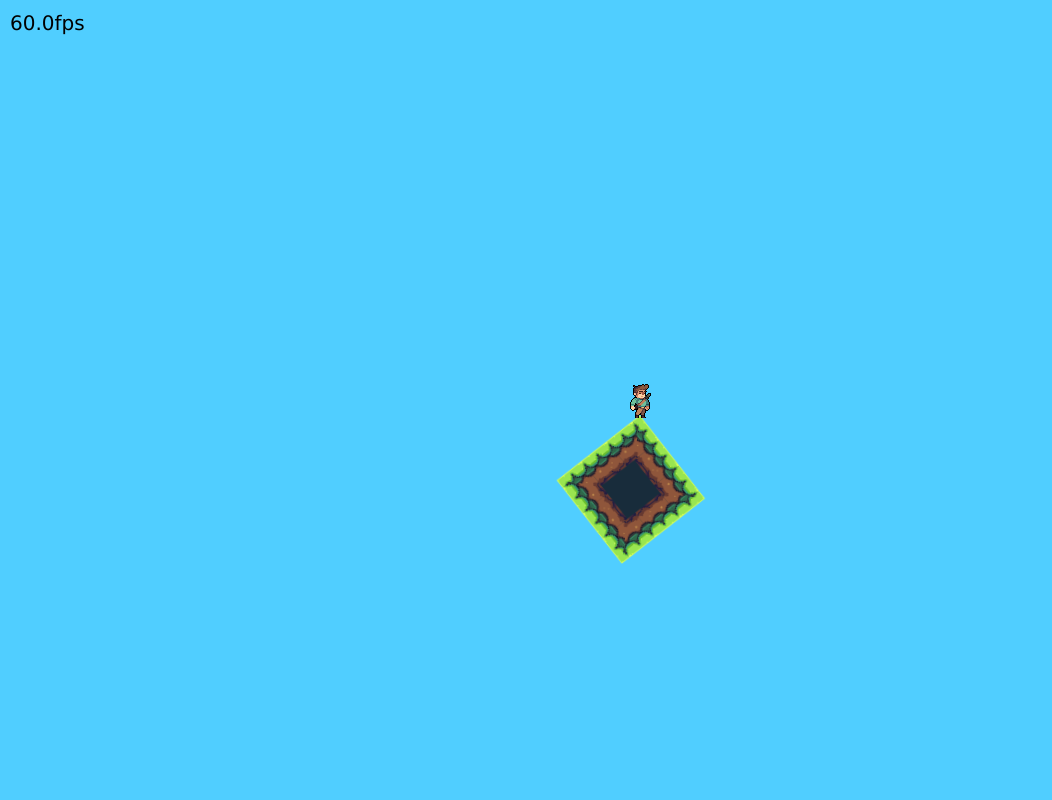
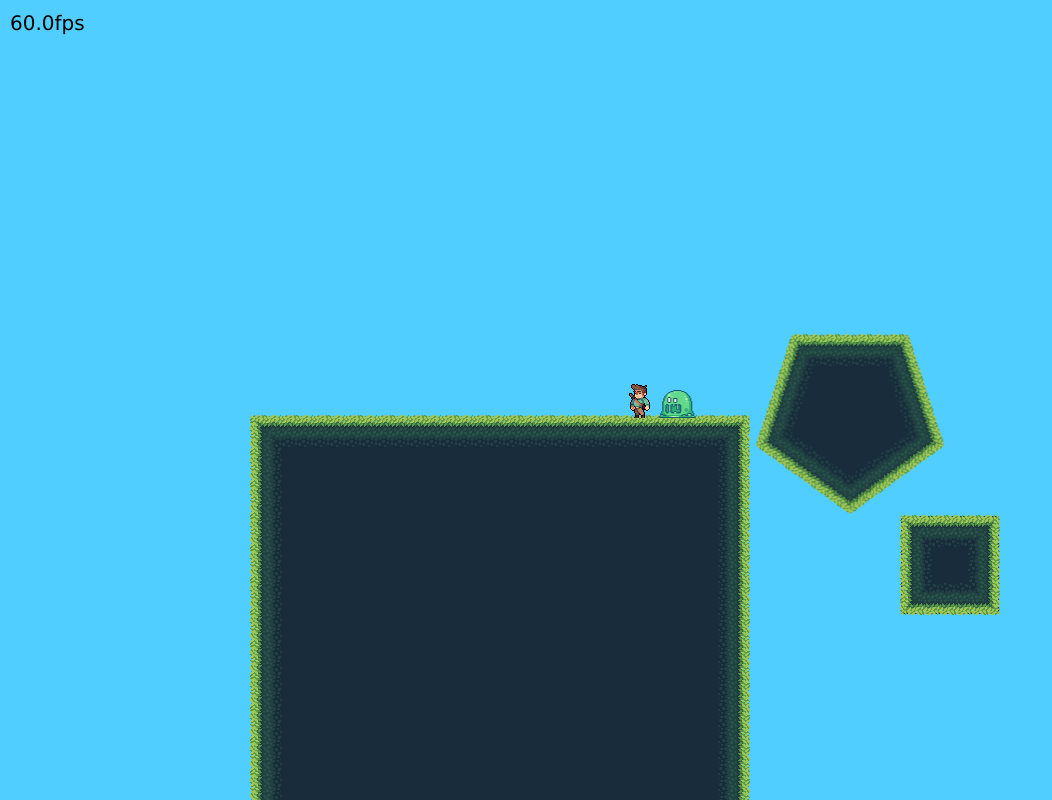
Before and after one commit to lukasharing/Mario-Galaxy-2d, a plain HTML site: page index.html in a window 1280 px wide. Shown: the whole page, without its empty margins (0-1052 px from the left). Drawn offline with Linux system fonts and the light colour scheme.

Commit message:
Entities -> Enemies & Player
Enemies have now a stack of events, I think I will change it

```diff
--- a/index.html
+++ b/index.html
@@ -14,6 +14,9 @@
     <script src="./js/shape.js"></script>
     <script src="./js/sprite.js"></script>
     <script src="./js/entity.js"></script>
+    <script src="./js/enemy.js"></script>
+    <script src="./js/slime.js"></script>
+    <script src="./js/player.js"></script>
     <script src="./js/floor.js"></script>
     <script src="./js/random.js"></script>
     <script src="./js/init.js"></script>
--- /dev/null
+++ b/js/enemy.js
@@ -0,0 +1,42 @@
+class Enemy extends Entity{
+
+  constructor(_x, _y, _w, _h, _damage){
+    super(_x, _y,)
+    super.rectangle(_w, _h);
+    this.velocity = new Vector(0.01, 0.01);
+    this.damage = _damage;
+
+    this.life = 1e10;
+    this.healing_time = 0;
+
+    this.attack_queue = [];
+    this.attack_time = 0;
+    this.attack_delay = 1e10;
+
+    this.jump_factor = 0;
+    this.jump_time = 0;
+    this.jump_delay = 1e10;
+
+  };
+
+  attack(dt){
+    this.attack_time += 0.1; // dt
+    if(this.attack.length > 0 && this.attack_time > this.attack_delay){
+      this.attack_time = 0;
+      this.attack.pop()();
+    }
+  };
+
+
+  update(dt, game){
+    super.update(dt, game);
+
+    this.jump_time += 0.1; // dt
+    if(this.jump_time > this.jump_delay){
+      this.jump_time = 0;
+      super.jump(this.jump_factor);
+    }
+
+  };
+
+}
--- a/js/entity.js
+++ b/js/entity.js
@@ -1,6 +1,3 @@
-// ENTITIES SHOULD HAVE ALL THE SAME PATTERN
-const SPRITE = {  };
-
 class Entity extends Shape{
 
 	constructor(_x, _y, _w, _h){
@@ -9,50 +6,49 @@ class Entity extends Shape{
 		this.velocity = new Vector(0.01, 0.01);
 
 		// Gfx
-    this.sprite = game.sprites["player"];
+		this.sprite = null;
 		this.gfx_id = 0;
 		this.gfx_frame = 0;
 
 		// Physics
 		this.coordSystem = [new Vector(0.0, 0.0, 0.0), new Vector(0.0, 0.0, 0.0)];
-    this.last_orientation = 1;
 		this.objectOver = null;
+
 		this.isJumping = false;
+
 		this.isTouchingFloor = false;
 		this.friction = 0.98;
+
+		// Direction
+		this.x_direction = 0;
+		this.y_direction = 0;
 	};
 
-  jump(factor){
+	move_left(force = 1.0){
+		this.velocity = this.velocity.add(this.coordSystem[0].scale(force));
+	};
+
+	move_right(force = 1.0){
+		this.velocity = this.velocity.subtract(this.coordSystem[0].scale(force));
+	};
+
+	jump(factor = 20.0){
 		if(this.isJumping < 0){
 			this.isTouchingFloor = false;
 			this.isJumping = 4;
-      return this.coordSystem[1].scale(factor);
+			this.velocity = this.velocity.add(this.coordSystem[1].scale(factor));
 		}
-    return new Vector();
-  }
+	};
 
 	draw(ctx){
-    // Update Gfx index
-    let x_direction = this.coordSystem[0].dot(this.velocity);
-    if(!this.isTouchingFloor){
-      let y_direction = this.coordSystem[1].dot(this.velocity);
-      this.gfx_id = Math.sign(y_direction) > 0 ? 2 : 3;
-    }else{
-      if(Math.abs(x_direction) > 1){
-        this.last_orientation = -Math.sign(x_direction);
-        ++this.gfx_frame;
-        this.gfx_id = (this.gfx_frame >> 3) & 1;
-      }else{
-        this.gfx_frame = 0;
-        this.gfx_id = 0;
-      }
-    }
+
+		this.x_direction = this.coordSystem[0].dot(this.velocity);
+		this.y_direction = this.coordSystem[1].dot(this.velocity);
 
 		ctx.save();
 			ctx.translate(this.position.x, this.position.y);
 			ctx.rotate(this.rotation);
-
-      ctx.scale(this.last_orientation, 1.0);
+			ctx.scale(-Math.sign(this.x_direction), 1.0);
 			ctx.drawImage(
 				this.sprite.image,
 				this.gfx_id * this.sprite.size.x,
@@ -64,9 +60,7 @@ class Entity extends Shape{
 				this.sprite.size.x,
 				this.sprite.size.y
 			);
-
 		ctx.restore();
-
 	};
 
 	update(dt, game){
@@ -76,7 +70,7 @@ class Entity extends Shape{
 			--this.isJumping;
 			friction = 0.75; // Friction on the floor
 		}else{
-      //
+			// On the air
 			friction = Math.sign(this.coordSystem[1].dot(this.velocity)) > 0 ? 0.9 : 0.98;
 		}
 
--- a/js/game.js
+++ b/js/game.js
@@ -63,22 +63,21 @@ class Game{
           v = v.subtract(VECTOR_T);
         }
       }else{
-        if(this.keys[37] > 0){
+        if(this.keys[37] > 0){ // Left
           ++this.keys[37];
-          v = v.add(this.entities[0].coordSystem[0].scale(1.0));
+          this.entities[0].move_left(1.0);
         }
 
         if(this.keys[39] > 0){
           ++this.keys[39];
-          v = v.subtract(this.entities[0].coordSystem[0].scale(1.0));
+          this.entities[0].move_right(1.0);
         }
 
         if(this.keys[32] > 0){
           ++this.keys[32];
-          v = v.add(this.entities[0].jump(20.0));
+          this.entities[0].jump(20.);
         }
       }
-      this.entities[0].velocity = v;
     }
   }
 
@@ -310,7 +309,8 @@ class Game{
 
       levels_queue.then(e => {
         // Initialize player
-        this.entities[0] = new Entity(-300, -140, 10, 14, this);
+        this.entities[0] = new Player(-300, -140, this);
+        this.entities[1] = new Slime(-340, -140, this);
         this.camera.lookAt(this.entities[0]);
 
         // Play Game
--- a/js/math.js
+++ b/js/math.js
@@ -5,10 +5,17 @@ const HPI = PI / 2;
 const PI2DEG = TAU / 360;
 const DEG2PI = 360 / TAU;
 
+// Math Stuff
 const mix = (a, b, k) => a * (1 - k) + k * b;
 const lerp = (a, b, c, d) => (a - b) / (c - d) * d + c;
 const step = (a, b, c) => c < 0.5 ? a : b;
+
+// Angles
 const positive_radians = (a) => ((a % TAU) + TAU) % TAU;
 const positive_degrees = (a) => ((a % 360) + 360) % 360;
 const radians = (a) => positive_radians(a * PI2DEG);
 const degrees = (a) => positive_degrees(a * DEG2PI);
+
+// Random
+const random_float = (a, b) => Math.random() * (b - a) + a;
+const random_int = (a, b) => Math.floor(Math.random() * (b - a) + a);
--- /dev/null
+++ b/js/player.js
@@ -0,0 +1,33 @@
+class Player extends Entity{
+
+	constructor(_x, _y, _w, _h){
+		super(_x, _y)
+		super.rectangle(10, 14);
+
+		// Gfx
+		this.sprite = game.sprites["player"];
+	};
+
+	draw(ctx){
+		// Update Gfx index
+		if(!this.isTouchingFloor){
+			this.gfx_id = Math.sign(this.y_direction) > 0 ? 2 : 3;
+		}else{
+			if(Math.abs(this.x_direction) > 1){
+				++this.gfx_frame;
+				this.gfx_id = (this.gfx_frame >> 3) & 1;
+			}else{
+				this.gfx_frame = 0;
+				this.gfx_id = 0;
+			}
+		}
+		super.draw(ctx);
+	};
+
+	update(dt, game){
+
+		super.update(dt, game);
+
+	};
+
+}
--- /dev/null
+++ b/js/slime.js
@@ -0,0 +1,32 @@
+class Slime extends Enemy{
+
+	constructor(_x, _y){
+		super(_x, _y, 20, 11);
+
+		// Gfx
+		this.sprite = game.sprites["slime"];
+
+		this.decision_moving = 0;
+		this.decision_change = 5.0;
+		this.decision = this.move_left;
+
+		this.jump_factor = 15;
+		this.jump_delay = 10.;
+	};
+
+	update(dt, game){
+
+		this.gfx_frame += 0.5;
+		this.gfx_id = Math.floor(this.gfx_frame) & 0x8;
+
+		this.decision_moving += 0.1;
+		if(this.decision_moving > this.decision_change){
+			this.decision_moving = 0.0;
+			this.decision = Math.random() > 0.3 ? this.move_left : this.move_right;
+		}
+		this.decision(0.2);
+
+		super.update(dt, game);
+	};
+
+}
--- a/json/levels.json
+++ b/json/levels.json
@@ -24,12 +24,39 @@
 
     "floors" : [
       {
-        "x": -300,
-        "y": -400,
+        "x": 0,
+        "y": 0,
+        "type": "rectangle",
+        "rotation": 0.0,
+        "width": 250,
+        "height": 250,
+        "children": [
+          {
+            "x": 100,
+            "y": 450,
+            "type": "rectangle",
+            "rotation": 0.0,
+            "width": 50,
+            "height": 50
+          }
+        ]
+      },
+      {
+        "x": -250,
+        "y": -350,
         "type": "shape",
         "rotation": 0.0,
-        "radius": 75,
-        "sides": 4,
+        "radius": 100,
+        "sides": 5,
+        "children": []
+      },
+      {
+        "x": 250,
+        "y": 350,
+        "type": "shape",
+        "rotation": 0.0,
+        "radius": 100,
+        "sides": 6,
         "children": []
       }
     ]
--- a/json/sprites.json
+++ b/json/sprites.json
@@ -6,8 +6,13 @@
     "frames": 5
   },
   "tiles": {
-    "src": "tiles-new.png",
+    "src": "tiles.png",
     "width": 32,
     "height": 32
+  },
+  "slime": {
+    "src": "enemies/sprite-slime.png",
+    "width": 44,
+    "height": 30
   }
 }
```
Also changed, not shown: img/enemies/TODO/hit.png (added), img/enemies/TODO/particles.png (added), img/enemies/sprite-slime.png (added), js/camera.js (line endings or trailing spaces). Lines whose indentation alone changed are shown as unchanged.
